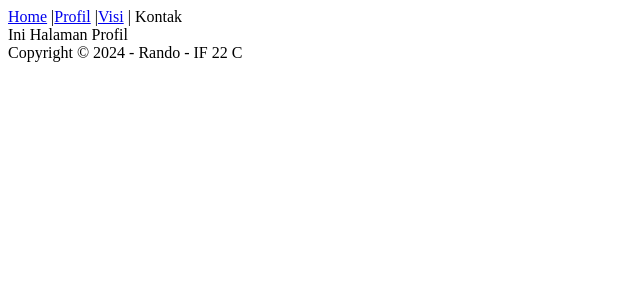
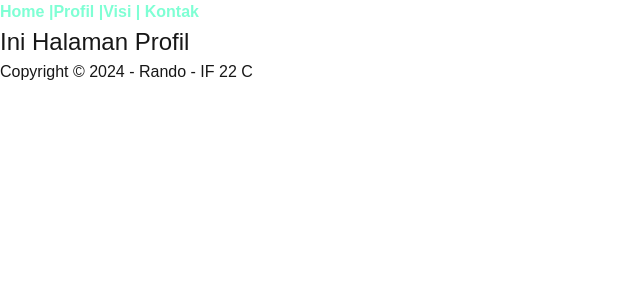
Before and after one commit to afrandormd/Pemrograman-web-2, a Next.js app: page /profil in a window 1280 px wide. Shown: the top 300 px of the page, without its empty margins (0-640 px from the left). Built offline with nearby package versions, Linux system fonts and the light colour scheme.

Commit message:
pertemuan hari rabu tanggal 9

```diff
--- /dev/null
+++ b/app/css_modules/style.module.css
@@ -0,0 +1,3 @@
+.text-content {
+  font-size: 1.5em;
+}
--- a/app/globals.css
+++ b/app/globals.css
@@ -19,6 +19,10 @@ body {
   background: var(--background);
   font-family: Arial, Helvetica, sans-serif;
 }
+.text-menu {
+  color: aquamarine;
+  font-weight: bold;
+}
 
 @layer utilities {
   .text-balance {
--- a/app/layout.tsx
+++ b/app/layout.tsx
@@ -1,3 +1,6 @@
+// import file globa..css
+import './globals.css';
+
 import Link from "next/link"
 
 export const metadata = {
@@ -14,8 +17,8 @@ export default function RootLayout({
     <html lang="en">
       <body>
       {/* area header */}
-      <header>
-        <a href={"/"}>Home</a> |
+      <header className='text-menu'>
+        <Link href={"/"}>Home</Link> |
         <Link href={"/profil"}>Profil</Link> |
         <Link href={"/visi"}>Visi</Link> |
         Kontak
--- a/app/profil/page.tsx
+++ b/app/profil/page.tsx
@@ -1,7 +1,12 @@
+// import file style.module.css
+import style from '../css_modules/style.module.css'
+
+
 import React from 'react'
 
 export default function ProfilPage() {
   return (
-    <div>Ini Halaman Profil</div>
+    // khurus menggunakan css modules, pemanggilan selector lebih dari 2 kata formatnya harus seperti ini:
+    <div className={style["text-content"]}>Ini Halaman Profil</div>
   )
 }
```
